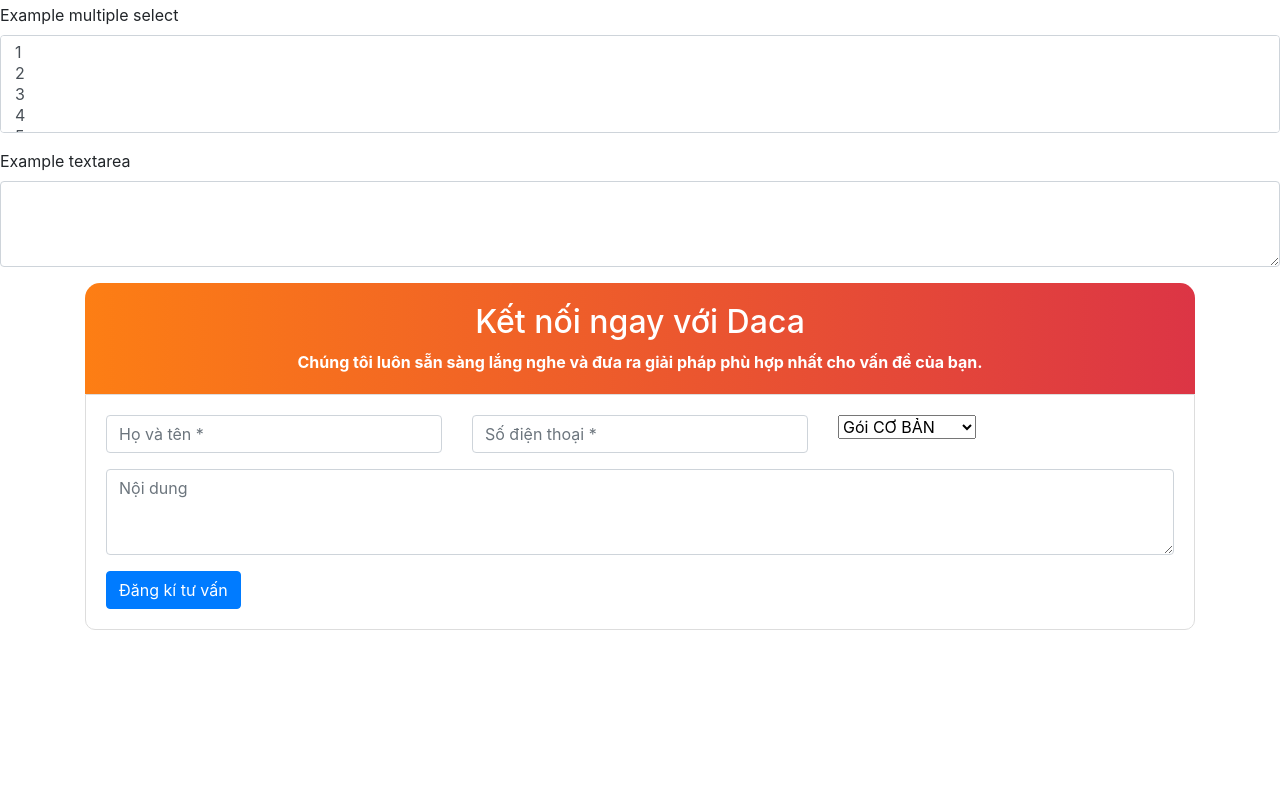
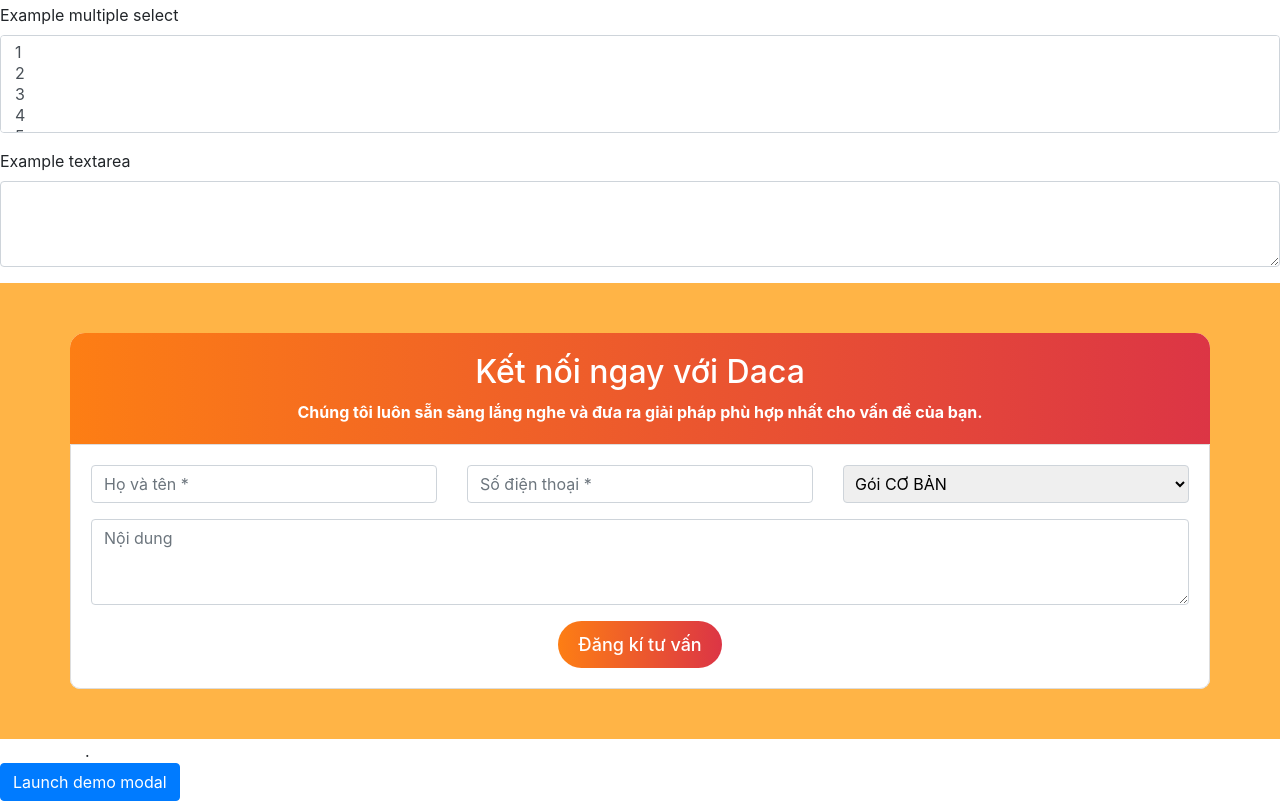
Before and after one commit to TienthDung/BaI10---LearnBootstrap-2-, a plain HTML site: page index.html in a window 1280 px wide. Shown: the part 715-1516 px from the top of the page. Before the commit the page ends 1345 px from the top, so only its background shows below. Drawn offline with Linux system fonts and the light colour scheme.

Commit message:
Create new project

```diff
--- a/assets/style.css
+++ b/assets/style.css
@@ -52,3 +52,31 @@
 .section-two .btn:hover {
     text-decoration: none;
 }
+
+.section-one button {
+    background-image: linear-gradient(90deg, var(--orange), var(--red));
+    border-radius: 27px;
+    padding: 10px 20px;
+    border: 0px;
+    font-size: 18px;
+    font-weight: 500;
+}
+
+.section-one select {
+    width: 100%;
+    padding: 7px;
+    border: 1px solid #CED4DA;
+    border-radius: 4px;
+}
+
+.section-one {
+    background-color: #FFB446;
+    padding: 50px;
+}
+
+.section-one .container {
+    background-color: white;
+    padding: 0px;
+    border: 0px;
+    border-radius: 15px 15px 10px 10px;
+}
--- a/index.html
+++ b/index.html
@@ -168,8 +168,8 @@ Thiết kế Logo chuyên nghiệp giúp doanh nghiệp:
                                             <textarea class="form-control" id="comments" rows="3" placeholder="Nội dung"></textarea>
                                         </div>
                                     </div>
-                                    <div class="col-xl-12">
-                                        <button type="submit" class="btn btn-primary">Đăng kí tư vấn</button>
+                                    <div class="col-xl-12 text-center">
+                                        <button type="button" class="btn btn-primary" data-toggle="modal" data-target="#exampleModal">Đăng kí tư vấn</button>
                                     </div>
                                 </div>
                             </form>
@@ -179,4 +179,33 @@ Thiết kế Logo chuyên nghiệp giúp doanh nghiệp:
             </div>
         </div>
     </div>
+
+    <div class="section-three">
+        <div class="container">
+            .
+        </div>
+    </div>
+
+        <!-- Button trigger modal -->
+    <button type="button" class="btn btn-primary" data-toggle="modal" data-target="#exampleModal">
+    Launch demo modal
+    </button>
+
+    <!-- Modal -->
+    <div class="modal fade" id="exampleModal" tabindex="-1" aria-labelledby="exampleModalLabel" aria-hidden="true">
+    <div class="modal-dialog">
+        <div class="modal-content">
+        <div class="modal-header">
+            <h5 class="modal-title" id="exampleModalLabel">Modal title</h5>
+            <button type="button" class="close" data-dismiss="modal" aria-label="Close">
+            <span aria-hidden="true">&times;</span>
+            </button>
+        </div>
+        <div class="modal-body">
+            ...
+        </div>
+
+        </div>
+    </div>
+    </div>
 </html>
```
